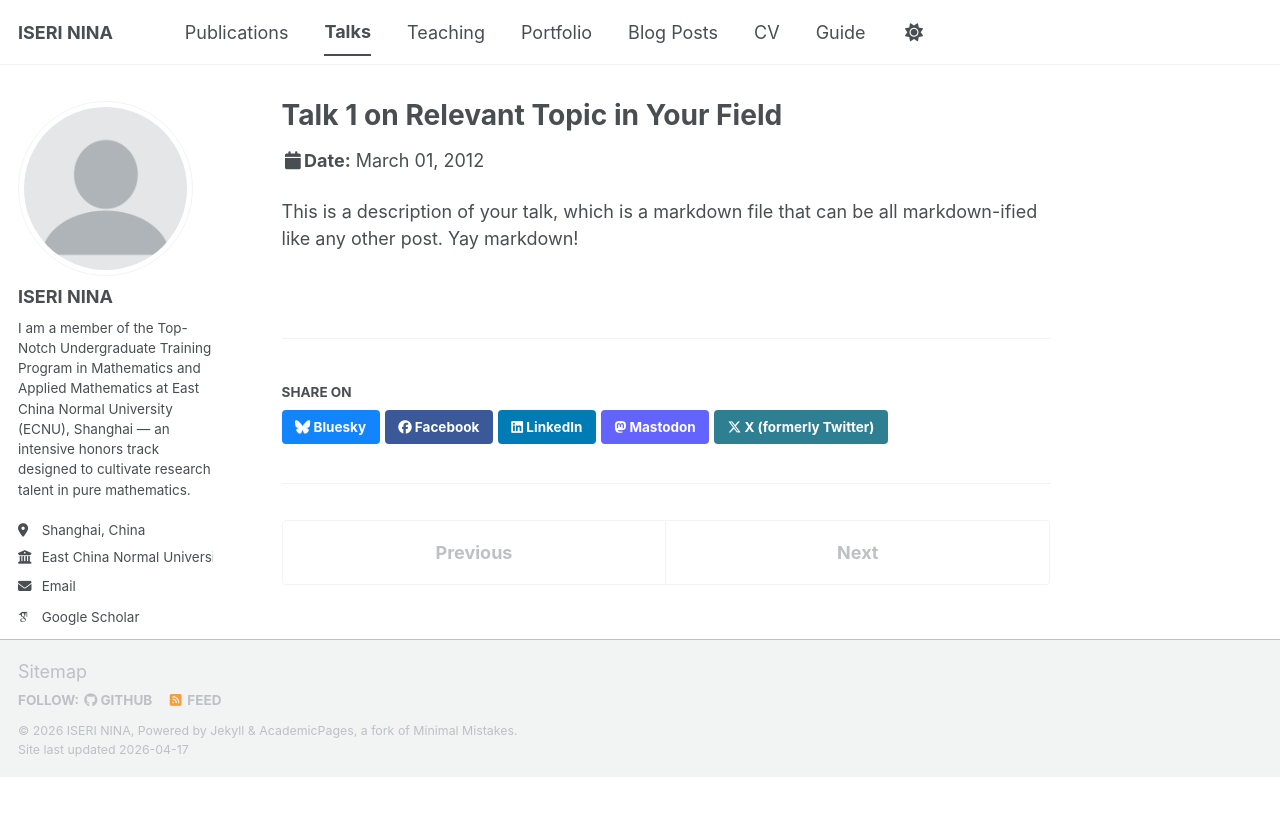
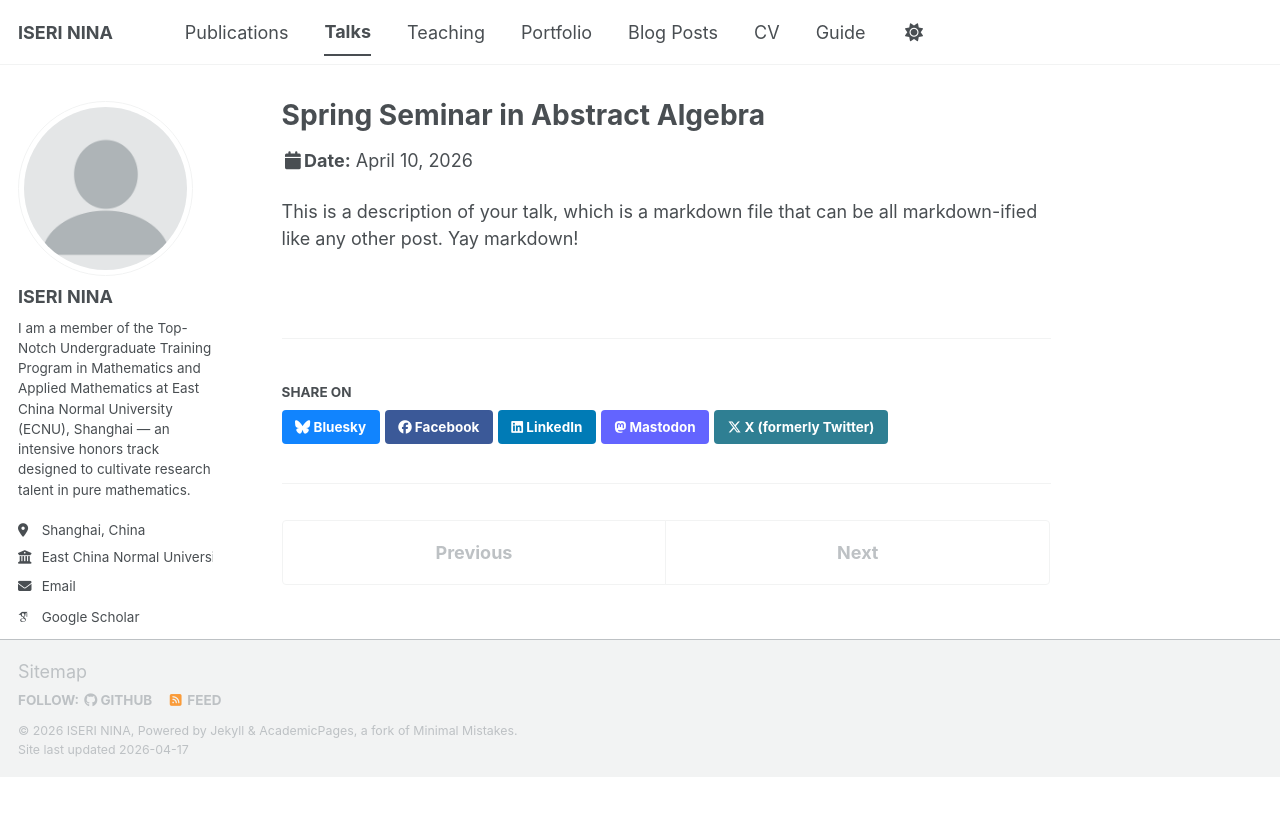
Before and after one commit to keaixiaohai/keaixiaohai.github.io, a Jekyll site: the page built from _talks/2012-03-01-talk-1.md, in a window 1280 px wide. Shown: the top 816 px of the page. Built offline with Jekyll 4.4.1, drawn with Linux system fonts in a browser that asks for light colours; some web fonts are replaced; a script bundle is joined from its source files by our own code; library files that are not in the unit come from our copies.

Commit message:
Update 2012-03-01-talk-1.md

```diff
--- a/_talks/2012-03-01-talk-1.md
+++ b/_talks/2012-03-01-talk-1.md
@@ -1,11 +1,11 @@
 ---
-title: "Talk 1 on Relevant Topic in Your Field"
+title: "Spring Seminar in Abstract Algebra"
 collection: talks
 type: "Talk"
-permalink: /talks/2012-03-01-talk-1
-venue: "UC San Francisco, Department of Testing"
-date: 2012-03-01
-location: "San Francisco, CA, USA"
+permalink: /talks/2026-04-10-talk-1
+venue: "Minhang Campus, East China Normal University"
+date: 2026-04-10
+location: "Room 207, Building 4"
 ---
 
 This is a description of your talk, which is a markdown file that can be all markdown-ified like any other post. Yay markdown!
```
